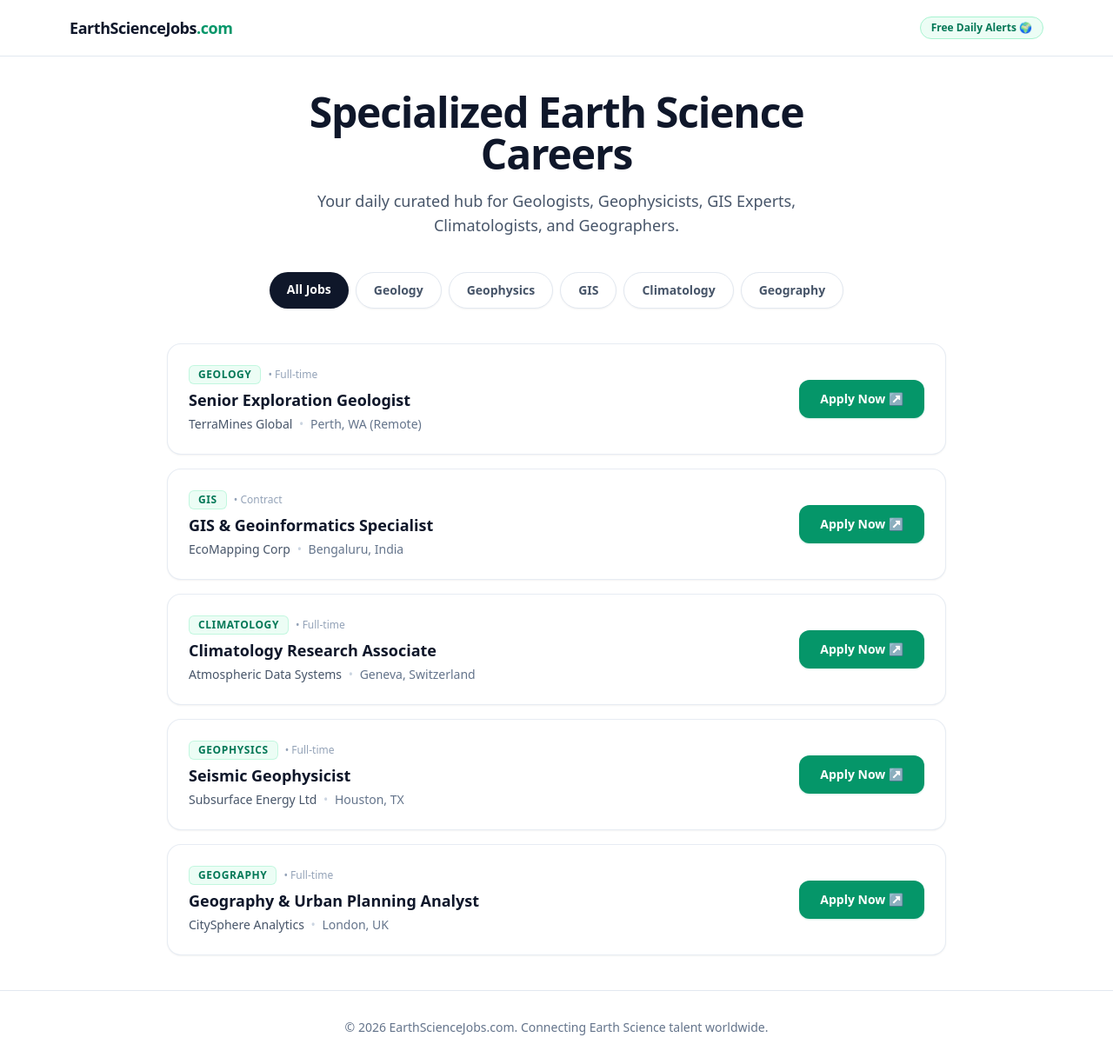
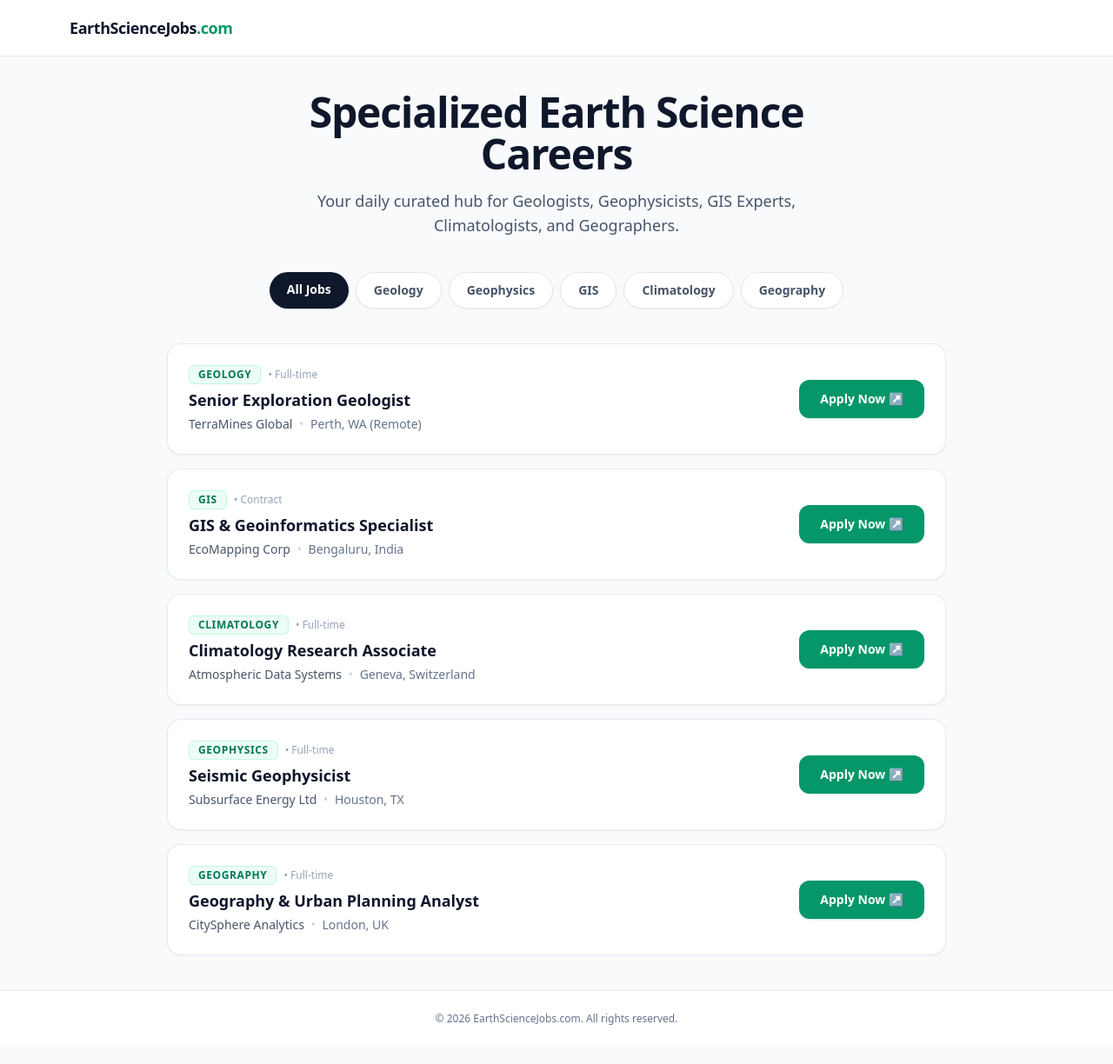
Before and after one commit to Roshangeek/earthsciencejob, a Next.js app: page / in a window 1280 px wide. Shown: the whole page at 87% size. Built offline with nearby package versions, Linux system fonts and the light colour scheme.

Commit message:
Update layout.js

```diff
--- a/src/app/layout.js
+++ b/src/app/layout.js
@@ -1,31 +1,24 @@
 import './globals.css';
 
 export const metadata = {
-  title: 'EarthScienceJobs.com — Free Daily Earth Science Careers',
-  description: 'Curated jobs for Geologists, Geophysicists, GIS Experts, Climatologists, and Geographers.',
+  title: 'EarthScienceJobs.com',
+  description: 'Free daily jobs for earth science professionals.',
 };
 
 export default function RootLayout({ children }) {
   return (
     <html lang="en">
-      <body className="min-h-screen flex flex-col justify-between antialiased selection:bg-emerald-500 selection:text-white">
-        <header className="border-b border-slate-200 bg-white/80 backdrop-blur-md sticky top-0 z-50">
+      <body className="bg-slate-50 text-slate-900 min-h-screen flex flex-col justify-between font-sans antialiased">
+        <header className="border-b border-slate-200 bg-white sticky top-0 z-50">
           <div className="max-w-6xl mx-auto px-4 h-16 flex items-center justify-between">
-            <a href="/" className="font-extrabold text-lg text-slate-900 tracking-tight">
+            <a href="/" className="font-extrabold text-lg tracking-tight text-slate-900">
               EarthScienceJobs<span className="text-emerald-600">.com</span>
             </a>
-            <div className="flex items-center gap-4">
-              <span className="text-xs font-semibold bg-emerald-50 text-emerald-700 px-3 py-1 rounded-full border border-emerald-200">
-                Free Daily Alerts 🌍
-              </span>
-            </div>
           </div>
         </header>
-
         <main className="flex-grow">{children}</main>
-
-        <footer className="border-t border-slate-200 bg-white py-8 text-center text-sm text-slate-500">
-          <p>© 2026 EarthScienceJobs.com. Connecting Earth Science talent worldwide.</p>
+        <footer className="border-t border-slate-200 bg-white py-6 text-center text-xs text-slate-500">
+          <p>© 2026 EarthScienceJobs.com. All rights reserved.</p>
         </footer>
       </body>
     </html>
```
